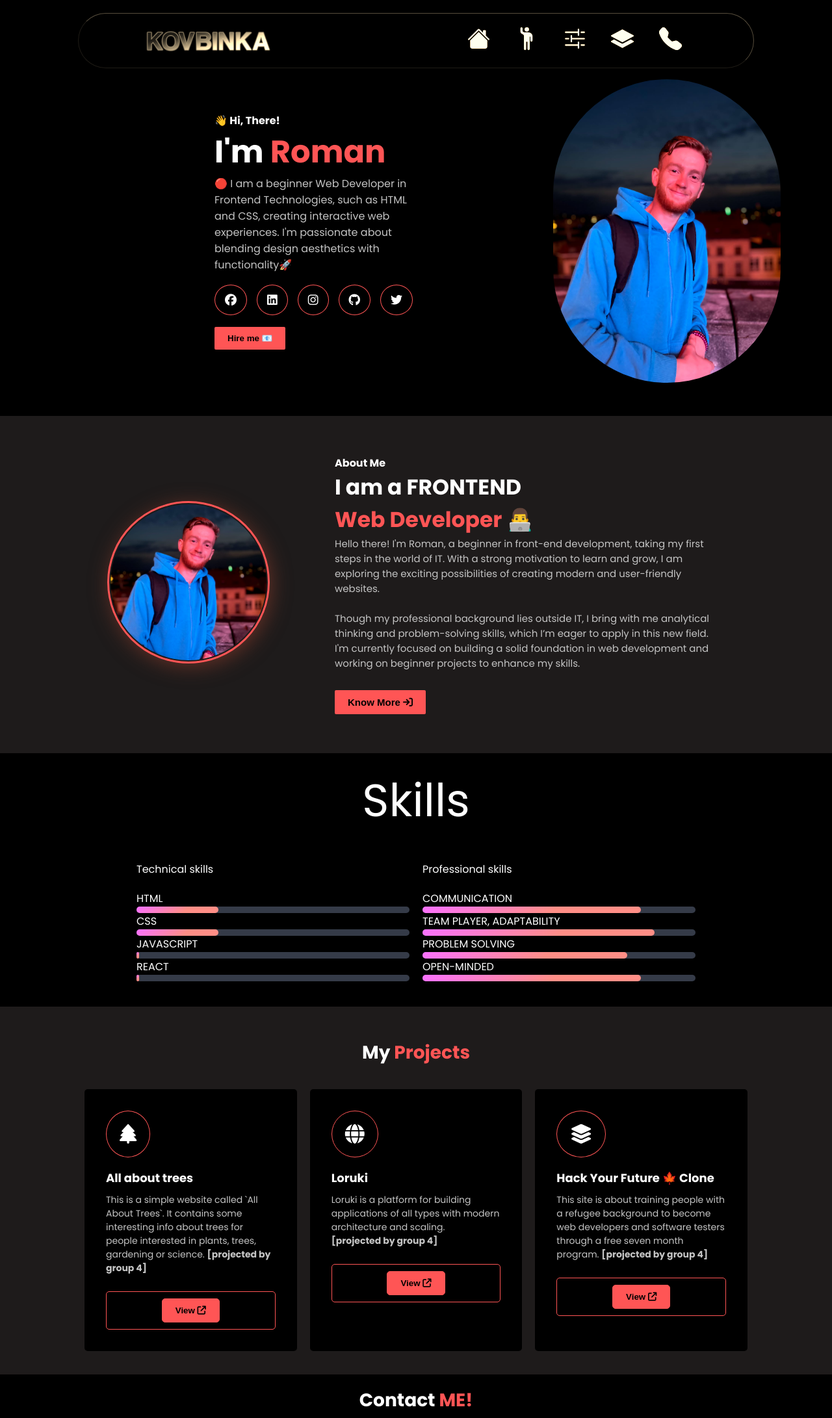
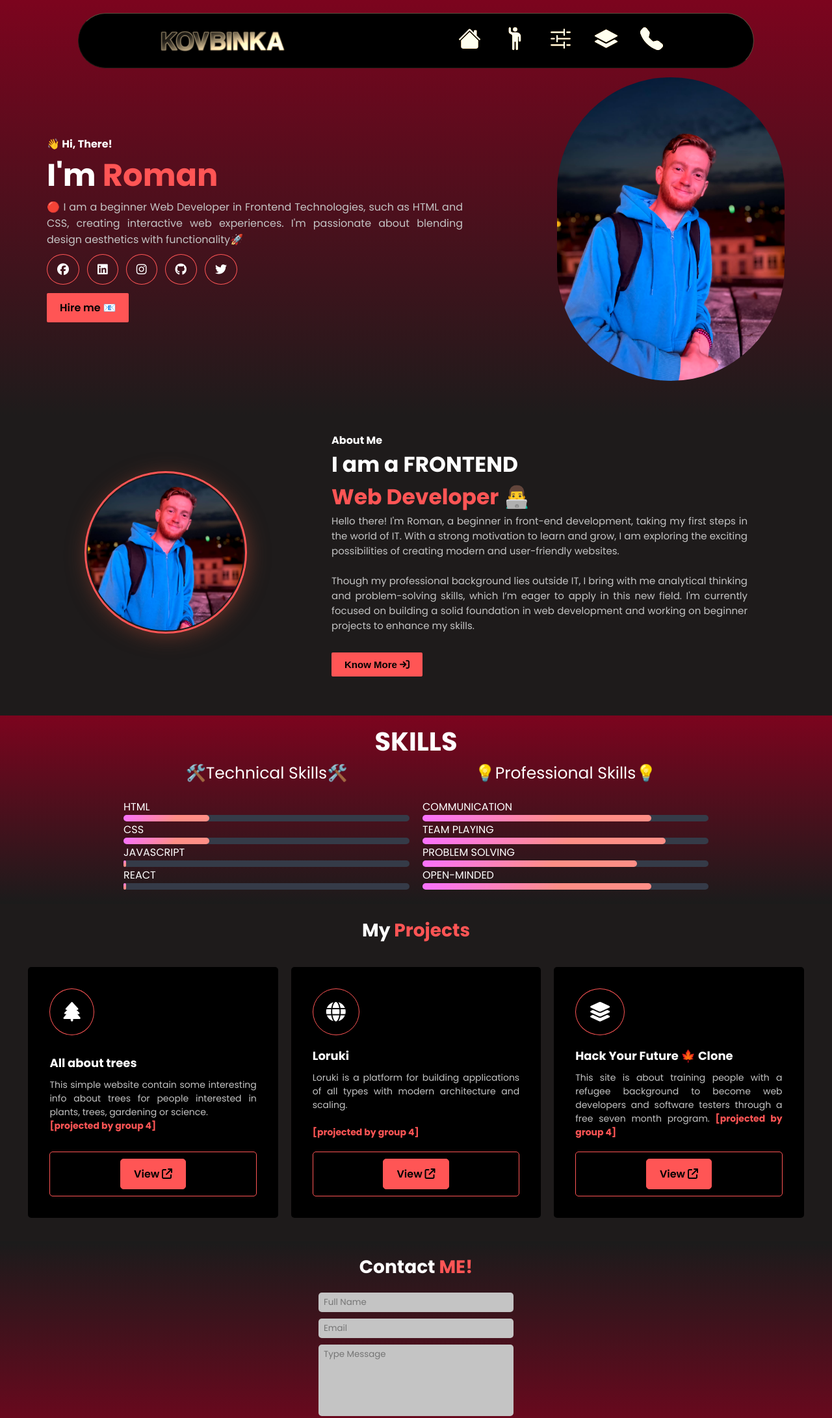
Before and after one commit to kovbinka/portfolio-roman, a website: page index.html in a window 1280 px wide. Shown: the top 2182 px of the page at 65% size. Drawn offline with Linux system fonts and the light colour scheme.

Commit message:
size and color fixing

```diff
--- a/index.html
+++ b/index.html
@@ -31,6 +31,13 @@
 
     <!-- Theme 3 -->
     <!-- <link rel="stylesheet" href="./assets/css/style-three.css"> -->
+
+    <link rel="preconnect" href="https://fonts.googleapis.com" />
+    <link rel="preconnect" href="https://fonts.gstatic.com" crossorigin />
+    <link
+      href="https://fonts.googleapis.com/css2?family=Righteous&display=swap"
+      rel="stylesheet"
+    />
   </head>
 
   <body>
@@ -66,7 +73,7 @@
     <main>
       <!-- Intro Section -->
       <section class="hero-section" id="home">
-        <div>
+        <div class="hero-section-intro-container">
           <div>
             <h4 title="Hello, How are you?">👋 Hi, There!</h4>
             <h2 class="hero-section-title">I'm <span>Roman</span></h2>
@@ -106,24 +113,9 @@
             </li>
           </ul>
 
-          <form
-            style="display: inline"
-            action="#contact-full-name"
-            method="get"
-          >
-            <button type="submit" class="btn btn-primary">Hire me 📧</button>
-          </form>
-
-          <!-- <div class="hero-buttons">
-          <a href="mailto:roman10kovbinka@gmail.com"><button type="submit" class="btn btn-primary"
-              title="Got a cool project? Lets work together!">
-              Hire me
-            </button>
-          </a> -->
-          <!-- <button class="btn btn-dark-outlined">
-            <a href="./assets/my resume/my resume.pdf" download>Download CV</a>
-          </button> -->
-          <!-- </div> -->
+          <div class="button-hire-me">
+            <a href="#contact-full-name" class="btn btn-primary">Hire me 📧</a>
+          </div>
         </div>
 
         <div class="hero-img">
@@ -172,10 +164,10 @@
       <!-- skills -->
       <!-- use this to showcase your skills, if you make changes, do not forget to modify the css accordingly -->
       <section class="skills-design" id="skills">
-        <h3 class="main-title center padding">Skills</h3>
+        <h3 class="main-title center padding">SKILLS</h3>
         <section class="wrapper">
           <section class="column">
-            <p class="padding-bottom">Technical skills</p>
+            <p class="padding-bottom">🛠️Technical Skills🛠️</p>
             <section class="skills">
               <ul class="no-bullet-list no-padding-list-item">
                 <li>
@@ -200,7 +192,7 @@
             </section>
           </section>
           <section class="column">
-            <p class="padding-bottom">Professional skills</p>
+            <p class="padding-bottom">💡Professional Skills💡</p>
             <section class="skills">
               <ul class="no-bullet-list no-padding-list-item">
                 <li>
@@ -210,7 +202,7 @@
                   ></span>
                 </li>
                 <li>
-                  <p>team player, adaptability</p>
+                  <p>team playing</p>
                   <span class="progress-bar"
                     ><span class="team-player"></span
                   ></span>
@@ -244,22 +236,24 @@
             <div class="projects-card-box-desc">
               <h4>All about trees</h4>
               <p>
-                This is a simple website called `All About Trees`. It contains
-                some interesting info about trees for people interested in
-                plants, trees, gardening or science.
-                <strong>[projected by group 4]</strong>
+                This simple website contain some interesting info about trees
+                for people interested in plants, trees, gardening or science.
+                <br />
+                <strong class="all-about-trees">[projected by group 4]</strong>
               </p>
             </div>
             <div class="projects-card-box-buttons btn btn-dark-outlined">
-              <form
-                style="display: inline"
-                action="https://bf-frontend-class-2025.github.io/group-4-all-about-trees/"
-                method="get"
-              >
+              <a
+                class="btn btn-primary btn-dark-outlined"
+                href="https://bf-frontend-class-2025.github.io/group-4-all-about-trees/"
+                >View <i class="fa-solid fa-external-link"></i
+              ></a>
+              <!-- <form style="display: inline" action="https://bf-frontend-class-2025.github.io/group-4-all-about-trees/"
+              method="get">
               <button type="submit" class="btn btn-primary btn-dark-outlined">
                 View <i class="fa-solid fa-external-link"></i>
               </button>
-              </form>
+            </form> -->
             </div>
           </div>
 
@@ -273,19 +267,22 @@
                 Loruki is a platform for building applications of all types with
                 modern architecture and scaling.
                 <br />
-                <strong>[projected by group 4]</strong>
+                <br />
+                <strong class="all-about-trees">[projected by group 4]</strong>
               </p>
             </div>
             <div class="projects-card-box-buttons btn btn-dark-outlined">
-              <form
-                style="display: inline"
-                action="https://bf-frontend-class-2025.github.io/group-4-loruki/"
-                method="get"
-              >
+              <a
+                class="btn btn-primary btn-dark-outlined"
+                href="https://bf-frontend-class-2025.github.io/group-4-loruki/"
+                >View <i class="fa-solid fa-external-link"></i
+              ></a>
+              <!-- <form style="display: inline" action="https://bf-frontend-class-2025.github.io/group-4-loruki/"
+              method="get">
               <button type="submit" class="btn btn-primary btn-dark-outlined">
                 View <i class="fa-solid fa-external-link"></i>
               </button>
-              </form>
+            </form> -->
             </div>
           </div>
 
@@ -298,19 +295,21 @@
               <p>
                 This site is about training people with a refugee background to
                 become web developers and software testers through a free seven
-                month program. <strong>[projected by group 4]</strong>
+                month program.
+                <strong class="all-about-trees">[projected by group 4]</strong>
               </p>
             </div>
             <div class="projects-card-box-buttons btn btn-dark-outlined">
-              <form
-                style="display: inline"
-                action="https://bf-frontend-class-2025.github.io/group-4-hyf/"
-                method="get"
-              >
+              <a
+                class="btn btn-primary btn-dark-outlined"
+                href="https://bf-frontend-class-2025.github.io/group-4-hyf/"
+                >View <i class="fa-solid fa-external-link"></i
+              ></a>
+              <!-- <form style="display: inline" action="https://bf-frontend-class-2025.github.io/group-4-hyf/" method="get">
               <button type="submit" class="btn btn-primary btn-dark-outlined">
                 View <i class="fa-solid fa-external-link"></i>
               </button>
-              </form>
+            </form> -->
             </div>
           </div>
         </div>
@@ -319,7 +318,7 @@
       <section class="contact-section" id="contact">
         <!-- <video class="contact-video" autoplay="autoplay" loop="loop" muted="muted" plays-inline width="640" height="360"
         src="public/galaxy.mp4"></video> -->
-        <h2>Contact <span>ME!</span></h2>
+        <h2>Contact <span class="contact-me-hover">ME!</span></h2>
         <form action="https://formspree.io/f/mnnjdkrv" method="POST">
           <div>
             <input
--- a/styles/style.css
+++ b/styles/style.css
@@ -1,6 +1,6 @@
 @import url("https://fonts.googleapis.com/css2?family=Poppins:wght@100;300;400;500;600;700&display=swap");
 
-/* Global variables */
+/* Global rules */
 :root {
   --primary: #f55;
   --primary-hover: #e43232;
@@ -25,14 +25,25 @@ body {
 
 /* Intro Section */
 section.hero-section {
-  background-color: var(--dark-primary);
+  background: linear-gradient(180deg, #7c041e, transparent) #f00;
+  background-color: #1e1b1b;
   color: #fff;
   display: flex;
+  justify-content: space-around;
   align-items: center;
-  gap: 200px;
   height: 640px;
   margin-top: 0;
-  padding: 120px 230px 50px 330px;
+  padding-top: 5%;
+  transition: 0.5s;
+}
+
+.hero-section:hover {
+  background-color: #000;
+}
+
+.hero-section-intro-container {
+  width: 50%;
+  transition: 3s;
 }
 
 .hero-section-title {
@@ -45,6 +56,7 @@ section.hero-section {
 
 .hero-section-desc {
   color: var(--text-color);
+  text-align: justify;
 }
 
 .hero-img img {
@@ -65,16 +77,21 @@ section.hero-section {
 }
 
 .social-icons {
-  margin: 18px 0;
+  gap: 12px;
+  display: flex;
+  justify-content: left;
+  align-items: center;
 }
 
 ul.social-icons {
   list-style: none;
+  flex-wrap: wrap;
   display: flex;
+  padding-top: 10px;
+  padding-bottom: 13px;
 }
 
 .social-icons li {
-  margin-right: 15px;
   border-radius: 50%;
   border: 1px solid var(--primary);
   padding: 9px 15px;
@@ -102,10 +119,17 @@ ul.social-icons {
   transition: 1s;
 }
 
+.button-hire-me {
+  display: flex;
+  justify-content: left;
+  align-items: center;
+}
+
 /* buttons */
 .btn {
   padding: 10px 20px;
   border-radius: 2px;
+  text-decoration: none;
   border: none;
   cursor: pointer;
   transition: all 0.3s ease 0s;
@@ -119,10 +143,14 @@ ul.social-icons {
 
 .btn.btn-primary:hover {
   background-color: var(--primary-hover);
+  box-shadow: rgba(0, 0, 0, 0.25) 0px 54px 55px,
+    rgba(0, 0, 0, 0.12) 0px -12px 30px, rgba(0, 0, 0, 0.12) 0px 4px 6px,
+    rgba(0, 0, 0, 0.17) 0px 12px 13px, rgba(0, 0, 0, 0.09) 0px -3px 5px;
   transition: all 0.3s ease 0s;
 }
 
 .btn-dark-outlined {
+  min-width: 5px;
   background-color: var(--dark-primary);
   border: 1px solid var(--primary);
   color: var(--primary);
@@ -143,8 +171,9 @@ section.about-section {
   color: #fff;
   display: flex;
   align-items: center;
-  justify-content: center;
-  padding: 60px;
+  justify-content: space-evenly;
+  padding-top: 25px;
+  padding-bottom: 60px;
 }
 
 .about-img img {
@@ -158,8 +187,9 @@ section.about-section {
 }
 
 .about-content {
-  margin-left: 100px;
-  max-width: 600px;
+  /* margin-left: 100px; */
+  max-width: 50%;
+  text-align: justify;
 }
 
 .about-content h2 {
@@ -216,13 +246,19 @@ section.about-section {
 }
 
 section.skills-design {
-  background-color: var(--dark-primary);
+  background: linear-gradient(180deg, #7c041e, transparent) #ff0000;
+  background-color: #1b1b1b;
   color: #fff;
   display: block;
   align-items: center;
-  height: 390px;
+  height: 290px;
   margin-bottom: 0;
-  padding: 0;
+  padding-top: 10px;
+  transition: all 420ms ease-in;
+}
+
+section.skills-design:hover {
+  background-color: #e43232;
 }
 
 /* section.skills-section {
@@ -238,19 +274,20 @@ section.skills-design {
 .wrapper {
   max-width: 900px;
   margin: auto;
-  margin-bottom: 50px;
-  padding: 20px;
+  padding: 0px;
   display: flex;
+  justify-content: center;
   gap: 20px 20px;
   align-items: center;
 }
 
 .main-title {
-  font-weight: normal;
+  font-family: "Poppins", Arial;
+  font-weight: bold;
   line-height: normal;
   margin: 0;
-  padding: 0;
-  font-size: 70px;
+  padding-top: 0;
+  font-size: 40px;
 }
 
 .center {
@@ -258,7 +295,7 @@ section.skills-design {
 }
 
 .padding {
-  padding: 20px;
+  padding: 0px;
 }
 
 .column {
@@ -267,6 +304,9 @@ section.skills-design {
 
 .padding-bottom {
   padding-bottom: 20px;
+  text-align: center;
+  font-size: 25px;
+  transition: 0.8s;
 }
 
 .skills {
@@ -333,8 +373,8 @@ section.skills-design {
 section.projects-section {
   background-color: var(--dark-secondary);
   color: #fff;
-  padding: 50px 120px;
-  padding-bottom: 1px;
+  padding: 20px 20px 1px;
+  transition: 0.8s;
 }
 
 .projects-section h2 {
@@ -348,10 +388,14 @@ section.projects-section {
 
 .projects-cards {
   display: flex;
+  flex-wrap: wrap;
+  justify-content: center;
 }
 
 .projects-card-box {
-  width: 33.33%;
+  max-width: 31%;
+  display: grid;
+  align-content: space-between;
   margin: 35px 10px;
   padding: 33px;
   background-color: var(--dark-primary);
@@ -385,11 +429,18 @@ section.projects-section {
 
 .projects-card-box-desc p {
   font-size: 14px;
+  text-align: justify;
   color: var(--text-color);
+  margin-bottom: 14px;
+}
+
+.all-about-trees {
+  color: #f55;
 }
 
 .projects-card-box-buttons {
-  margin-top: 25px;
+  /* min-width: 5px; */
+  margin-top: 5px;
   display: flex;
   justify-content: center;
   align-items: center;
@@ -407,11 +458,25 @@ section.projects-section {
 
 /* Contact Section */
 section.contact-section {
-  background-color: var(--dark-primary);
+  background: linear-gradient(0deg, #7c041e, transparent) #ff0000;
+  background-color: #1b1b1b;
   color: #fff;
   text-align: center;
   padding-top: 1px;
   padding-bottom: 20px;
+  transition: all 300ms ease-in;
+}
+
+section.contact-section:hover {
+  background-color: #e43232;
+}
+
+.contact-me-hover {
+  transition: 2s;
+}
+
+.contact-me-hover:hover {
+  color: #ffffff;
 }
 
 .contact-section h2 {
@@ -468,9 +533,95 @@ footer {
   color: var(--primary);
 }
 
-/* Rules for phone */
-@media only screen and (width < 768px) {
-  .hero-img img {
+/* Laptop */
+@media (max-width <= 1024px) {
+  .hero-section {
+    flex-direction: column;
+  }
+
+  .hero-img {
     display: none;
   }
+
+  .about-section {
+    flex-direction: column;
+  }
+
+  .social-icons {
+    flex-wrap: wrap;
+  }
 }
+
+@media (max-width: 768px) {
+  .hero-section {
+    flex-direction: column;
+  }
+
+  .hero-img {
+    display: none;
+  }
+
+  .about-section {
+    flex-direction: column;
+  }
+
+  .projects-section {
+    display: block;
+  }
+
+  .projects-cards {
+    display: flex;
+    flex-wrap: wrap;
+  }
+}
+
+@media (max-width: 556px) {
+  .padding-bottom {
+    font-size: 13px;
+  }
+}
+
+/* Mobile L */
+@media (max-width: 425px) {
+  .hero-section {
+    flex-direction: column;
+  }
+
+  .projects-cards {
+    display: flex;
+    flex-wrap: wrap;
+  }
+
+  .projects-card-box {
+    min-width: 100px;
+    max-width: 100%;
+  }
+
+  /* Mobile M */
+  @media (max-width: 375px) {
+    .hero-section {
+      flex-direction: column;
+    }
+
+    .button-hire-me {
+      display: none;
+    }
+
+    .social-icons li {
+      height: 16px;
+      width: 10px;
+      justify-content: center;
+      box-sizing: content-box;
+    }
+
+    .social-icons li a {
+      display: flex;
+      margin-left: -2.7px;
+    }
+
+    .about-img img {
+      width: 175px;
+      height: 175px;
+    }
+  }
+}
--- a/styles/styles-nav-bar.css
+++ b/styles/styles-nav-bar.css
@@ -11,7 +11,7 @@
   height: 85px;
   display: flex;
   flex-direction: row;
-  justify-content: space-between;
+  justify-content: space-around;
   position: fixed;
   top: 20px;
   left: 120px;
@@ -32,6 +32,11 @@
   border-bottom-width: 1px;
   border-bottom-style: solid;
   border-bottom-color: rgb(50 1 52);
+  transition: 0.4s;
+}
+
+.header:hover {
+  background-color: rgba(255 0 0 0.9);
 }
 
 .left-section {
@@ -40,8 +45,7 @@
 }
 
 .main-logo {
-  height: 32px;
-  margin-left: 100px;
+  height: 32px; /* margin-left: 100px; */
 }
 
 .nav-bar-fonts {
@@ -59,11 +63,10 @@
 }
 
 .middle-section {
-  width: 350px;
-  margin-right: 100px;
+  width: 350px; /* margin-right: 100px; */
   display: flex;
   align-items: center;
-  justify-content: space-between;
+  justify-content: space-around;
   color: aliceblue;
 }
 
@@ -73,7 +76,7 @@
   border-radius: 19px;
 }
 
-@media only screen and (width < 768px) {
+@media only screen and (width < 712px) {
   #section-nav {
     display: none;
     visibility: hidden;
```
Lines whose indentation alone changed are shown as unchanged.
